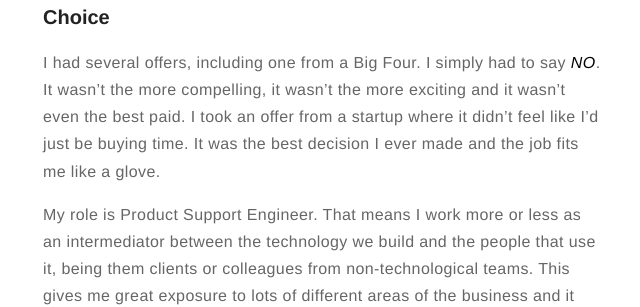
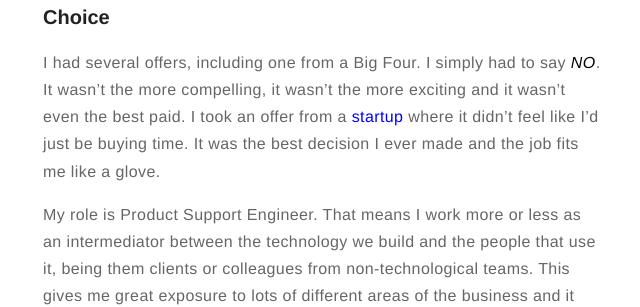
Before and after one commit to Gorbyy/gorbyy.github.io, a Jekyll site: the page built from _posts/2017-04-03-the-day-i-said-no-to-a-big-four.markdown, in a window 1280 px wide and 900 px high, scrolled down 1620 px. Shown: the part 206-513 px from the top of the window, without its empty margins (317-957 px from the left). Built offline with Jekyll 4.4.1, drawn with Linux system fonts in a browser that asks for light colours; part of the change alters nothing that is shown.

```diff
--- a/_posts/2017-04-03-the-day-i-said-no-to-a-big-four.markdown
+++ b/_posts/2017-04-03-the-day-i-said-no-to-a-big-four.markdown
@@ -31,7 +31,7 @@ During the last year of college I sent dozens of CVs and met many different comp
 
 ### Choice
 
-I had several offers, including one from a Big Four. I simply had to say **_NO_**. It wasn’t the more compelling, it wasn’t the more exciting and it wasn’t even the best paid. I took an offer from a startup where it didn’t feel like I’d just be buying time. It was the best decision I ever made and the job fits me like a glove.
+I had several offers, including one from a Big Four. I simply had to say **_NO_**. It wasn’t the more compelling, it wasn’t the more exciting and it wasn’t even the best paid. I took an offer from a [startup](https://onfido.com/) where it didn’t feel like I’d just be buying time. It was the best decision I ever made and the job fits me like a glove.
 
 My role is Product Support Engineer. That means I work more or less as an intermediator between the technology we build and the people that use it, being them clients or colleagues from non-technological teams. This gives me great exposure to lots of different areas of the business and it allows me to learn more than I would in a Big Four, where processes are much more bounded. I also have the freedom to carve out a path and find a better way of doing things. I can be more creative and have more ownership of my work than I would have elsewhere. What I appreciate the most about our culture is that it’s really collaborative — everyone’s an expert in their field and, despite being a group of over 150 people across 3 countries, I have contact with everyone from the receptionist to the co-founders, working cross-functionally to solve real business problems.
 
```
